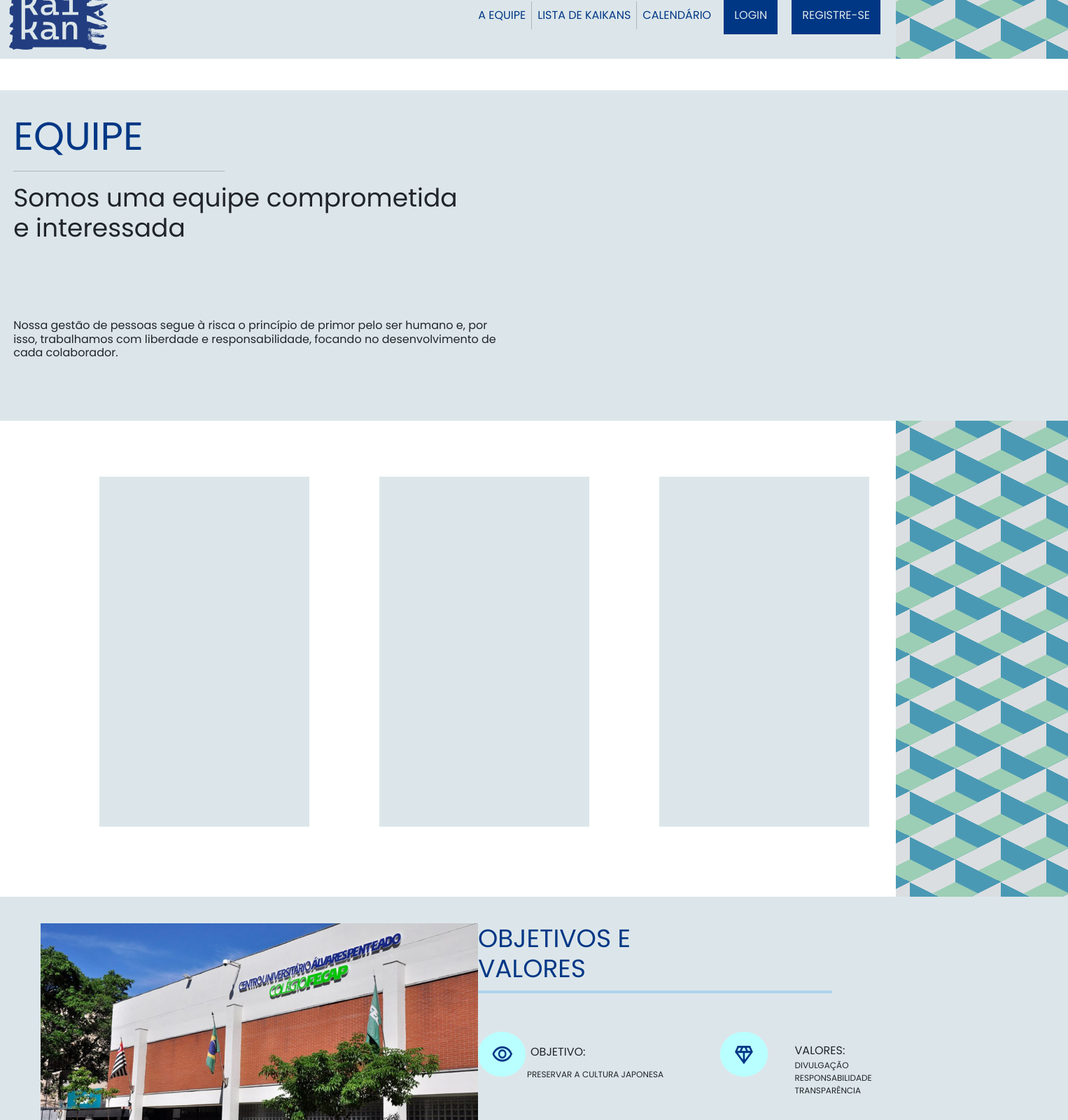
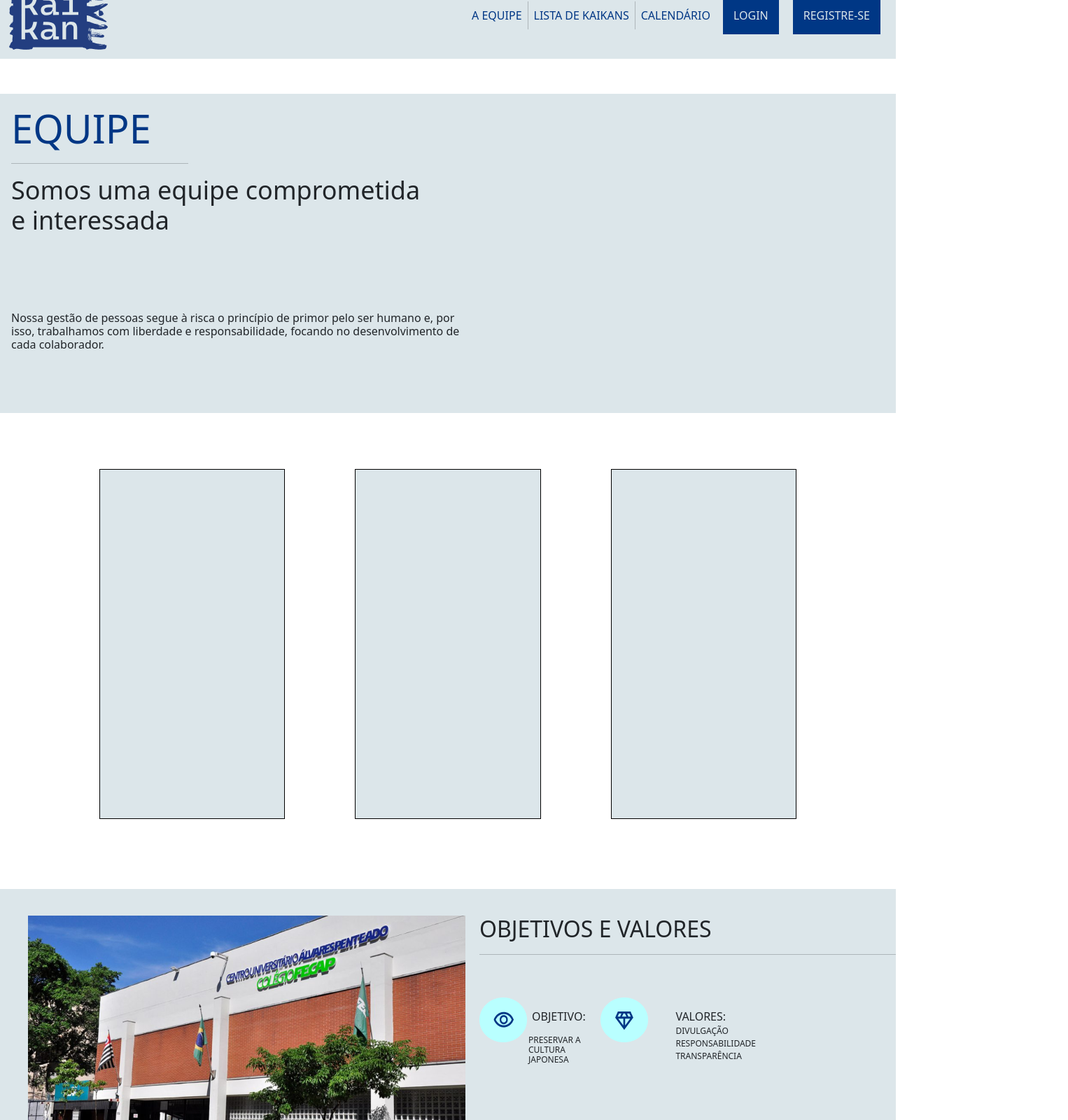
Before and after one commit to VitorToku/KaikanMap, a React (Create React App) app in the folder kaikanmap/: page /equipe in a window 1280 px wide. Shown: the part 40-1640 px from the top of the page at 70% size, 1526 px wide, since content can reach past the window. Built offline with nearby package versions, Linux system fonts and the light colour scheme.

Commit message:
edit 07-11
edit 07 11

```diff
--- a/kaikanmap/src/components/Equipe/estilo.css
+++ b/kaikanmap/src/components/Equipe/estilo.css
@@ -7,26 +7,32 @@ body{
 .contain {
     display: grid;
 
-    grid-template-columns: 1fr;
+
+    grid-template-columns:  1fr;
+
     grid-template-areas:
       "s1 "
       "m "
       "s2 "
       "s3 ";
   }
+  #s1 {
+    grid-area: s1;
 
-  main {
+    background-color: white;
+    height: 50px;
+    max-width: fit-content;
+  }
+
+
+
+  main{
     grid-area: m;
     padding-left: 1.2rem;
     padding-top: 2rem;
     background-color: #DCE6EA ;
 
-  }
 
-  #s1 {
-    grid-area: s1;
-    background-color: white;
-    padding: 1.4rem;
 
   }
 
@@ -80,21 +86,20 @@ body{
   #c1{
     grid-area: c1;
     background-color:#DCE6EA;
-    width: 300px;
+    width: 100%;
     height: 500px;
   }
   #c2{
     background-color:#DCE6EA;
     grid-area:c2;
-    width: 300px;
+    width: 100%;
     height: 500px;
   }
   #c3{
     background-color:#DCE6EA;
     grid-area:c3;
-    width: 300px;
+    width: 100%;
     height: 500px;
-    margin-right: 142px;
 
   }
 
@@ -111,11 +116,13 @@ padding-left: 58px;
 padding-bottom: 48px;
 }
 
+#obj{ grid-area: o;
+}
+
 #fecap{
 
 }
-#obj{ grid-area: o;
-}
+
 
 #objText{
   color: #003785;
@@ -201,12 +208,11 @@ padding-bottom: 48px;
 @media(max-width:1100px)
 {
 
-  main{
-    width: fit-content;
-  }
+
 
   #s2{
     display: grid;
+    grid-template-columns: 1fr;
     padding-top: 80px;
     gap:100px;
     margin-left: 142px;
@@ -226,4 +232,8 @@ padding-bottom: 48px;
     grid-template-areas: "i "
                          "o"
   }
+
+  #sep{
+    width: 20%;
+  }
 }
--- a/kaikanmap/src/components/Equipe/index.js
+++ b/kaikanmap/src/components/Equipe/index.js
@@ -1,5 +1,5 @@
 import 'bootstrap/dist/css/bootstrap.min.css';
-import style from '../Equipe/estilo.css'
+import style from '../Equipe/vitor.css'
 import diamante from '../../img/diamante.png'
 import objetivo from '../../img/objetivo.png'
 import fecapimg from '../../img/fecap.png'
@@ -10,20 +10,18 @@ function Equipe() {
 
         <div class="contain">
             <section id="s1"></section>
-            <main>
+            <main >
                 <h1 id="tit">EQUIPE</h1>
-                <hr id="hrzao" />
-                <h2 id="call">Somos uma equipe comprometida <br /> e interessada</h2>
-                <h3 id="fala">Nossa gestão de pessoas segue à risca o princípio de primor pelo ser humano e, por <br /> isso, trabalhamos com liberdade e responsabilidade, focando no desenvolvimento de <br /> cada colaborador.</h3>
+                    <hr id="hrzao" />
+                    <h2 id="call">Somos uma equipe comprometida <br /> e interessada</h2>
+                    <h3 id="fala">Nossa gestão de pessoas segue à risca o princípio de primor pelo ser humano e, por <br /> isso, trabalhamos com liberdade e responsabilidade, focando no desenvolvimento de <br /> cada colaborador.</h3>
             </main>
             <section id="s2">
                 <section id="c1" class="caixas"></section>
                 <section id="c2" class="caixas"></section>
                 <section id="c3" class="caixas"></section>
-
-
             </section>
-            <section id="s3">~
+            <section id="s3">
                 <section id="imgg">
                     <img id="fecap" src={fecapimg} />
                 </section>
--- /dev/null
+++ b/kaikanmap/src/components/Equipe/vitor.css
@@ -0,0 +1,233 @@
+.contain {
+    display: grid;
+
+
+    grid-template-columns:  1fr;
+
+    grid-template-areas:
+      "s1 "
+      "m "
+      "s2 "
+      "s3 ";
+  }
+
+  main{
+    background-color: #DCE6EA;
+    padding-top: 1rem;
+    padding-left: 1rem;
+  }
+  #s1 {
+    grid-area: s1;
+
+    background-color: white;
+    height: 50px;
+    max-width: fit-content;
+  }
+  #s2 {
+    grid-area: s2;
+  }
+
+  #s3 {
+    grid-area: s3;
+  }
+.caixas{
+    border: 1px solid black;
+}
+
+#s2{
+    display: grid;
+    padding-top: 80px;
+    gap:100px;
+    margin-left: 142px;
+    margin-right: 142px;
+    padding-bottom: 100px;
+
+    grid-template-columns: 1fr 1fr 1fr;
+    grid-template-areas: "c1 c2 c3"
+
+                      ;
+  }
+
+#c1{
+    grid-area: c1;
+    background-color:#DCE6EA;
+    width: 100%;
+    height: 500px;
+}
+#c2{
+    background-color:#DCE6EA;
+    grid-area:c2;
+    width: 100%;
+    height: 500px;
+}
+#c3{
+    background-color:#DCE6EA;
+    grid-area:c3;
+    width: 100%;
+    height: 500px;
+}
+#tit{
+    color:#003785;
+    font-size: 56px;
+}
+#hrzao{
+width: 20%;
+}
+#call{
+font-weight: 500;
+font-size: 36px;
+}
+#fala{
+font-size: 16px;
+padding-top: 100px;
+font-weight: 400;
+padding-bottom:80px;
+}
+
+#s3{
+
+    padding-top: 38px;
+    background-color: #DCE6EA;
+    display: grid;
+    grid-template-areas: "i o"
+  }
+
+  #imgg{ grid-area: i ;
+    padding-left: 40px;
+    padding-bottom: 48px;
+    }
+
+    #obj{ grid-area: o;
+        padding-left: 20px;
+    }
+
+  #grid{
+    display: grid;
+    grid-template-areas: "f v";
+    align-items: baseline;
+  }
+
+  #objetivo{
+    grid-area: f;
+    display: flex;
+    align-items: center;
+    gap:7px;
+    height: 90px;
+  }
+
+
+  #ob{
+    font-size: 16px;
+    font-weight: 500;
+
+  }
+
+  #preserv{
+    margin-left: 70px;
+    display: flex;
+
+
+
+  }
+  #obText{ font-size: 12px;
+      position: relative;
+      bottom: 55px
+  }
+
+  #valor{
+    grid-area: v;
+    display: flex;
+    align-items: center;
+    gap: 7px;
+  }
+
+
+  #vl{
+    font-size: 16px;
+    font-weight: 500;
+
+  }
+
+
+
+  #destaq{
+    font-size: 16px;
+  }
+
+  #valor ul{
+    margin-right: 200px;
+    margin-top:60px
+  }
+
+  #valor ul li{
+    list-style: none;
+
+  }
+
+  #font{
+    font-size: 12px;
+  }
+
+@media(max-width:1167px)
+{
+
+
+
+  #s2{
+    display: grid;
+    grid-template-columns: 1fr;
+    padding-top: 80px;
+    gap:100px;
+    margin-left: 142px;
+    margin-right: 142px;
+    padding-bottom: 100px;
+
+
+    grid-template-areas: "c1"
+                         "c2"
+                         "c3"
+
+                      ;
+  }
+
+  #s3{
+
+    grid-template-areas: "i "
+                         "o"
+  }
+
+  #fecap{
+    width: 300px;
+  }
+
+  #sep{
+    width: 40%;
+  }
+
+#fala{
+    font-size: 14px;
+}
+
+}
+
+@media(max-width:768px){
+    main{
+        max-width:768px;
+    }
+
+    #s3{
+        max-width: 500px;
+    }
+
+}
+
+@media(max-width:500px){
+    main{
+        max-width:500px;
+    }
+
+    #s3{
+        margin-right: 50px;
+    }
+
+}
--- a/kaikanmap/src/style.css
+++ b/kaikanmap/src/style.css
@@ -1,5 +1,6 @@
 body{
   max-width: 1920px;
+  min-width: 500px;
   margin: 0 auto;
 }
 html {
```
